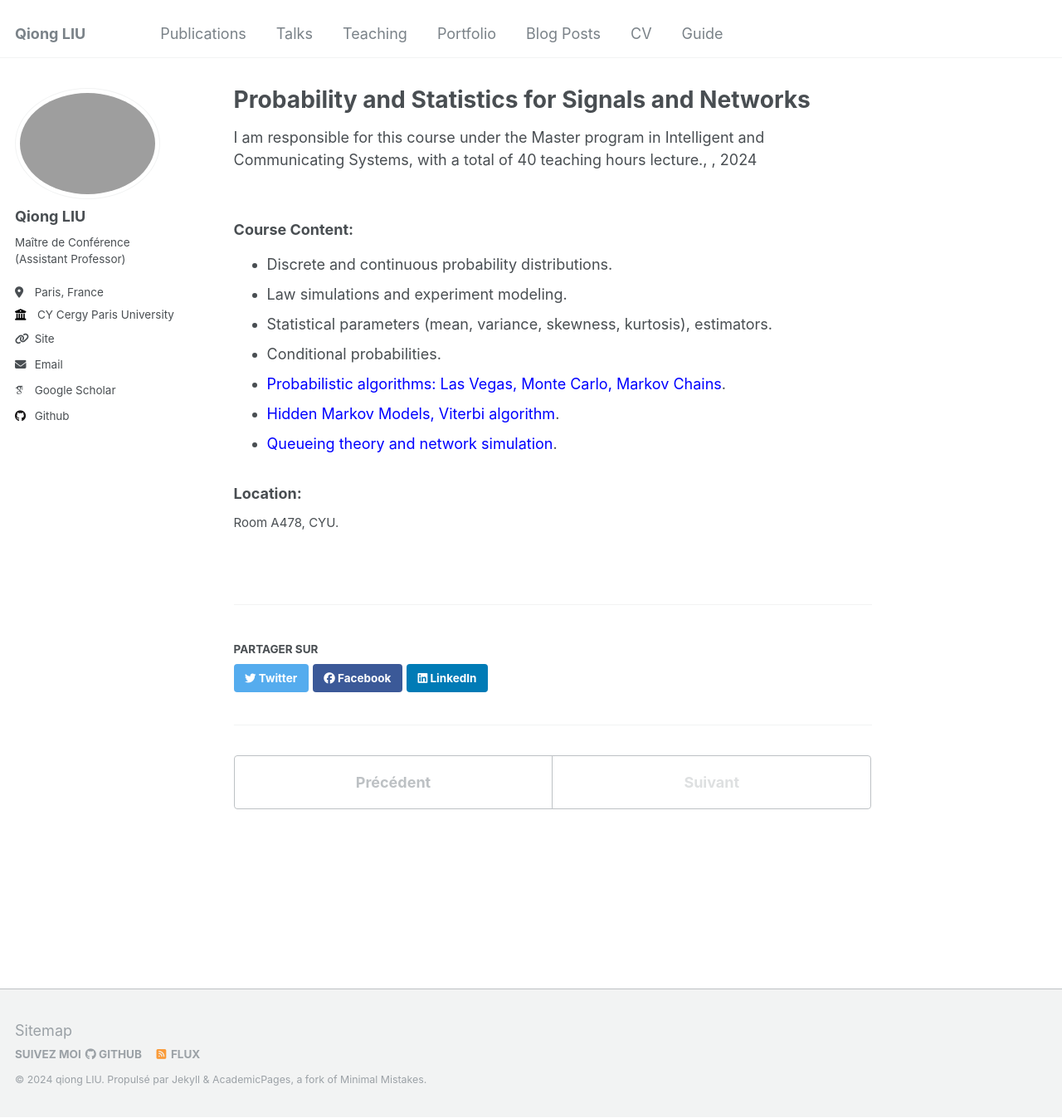
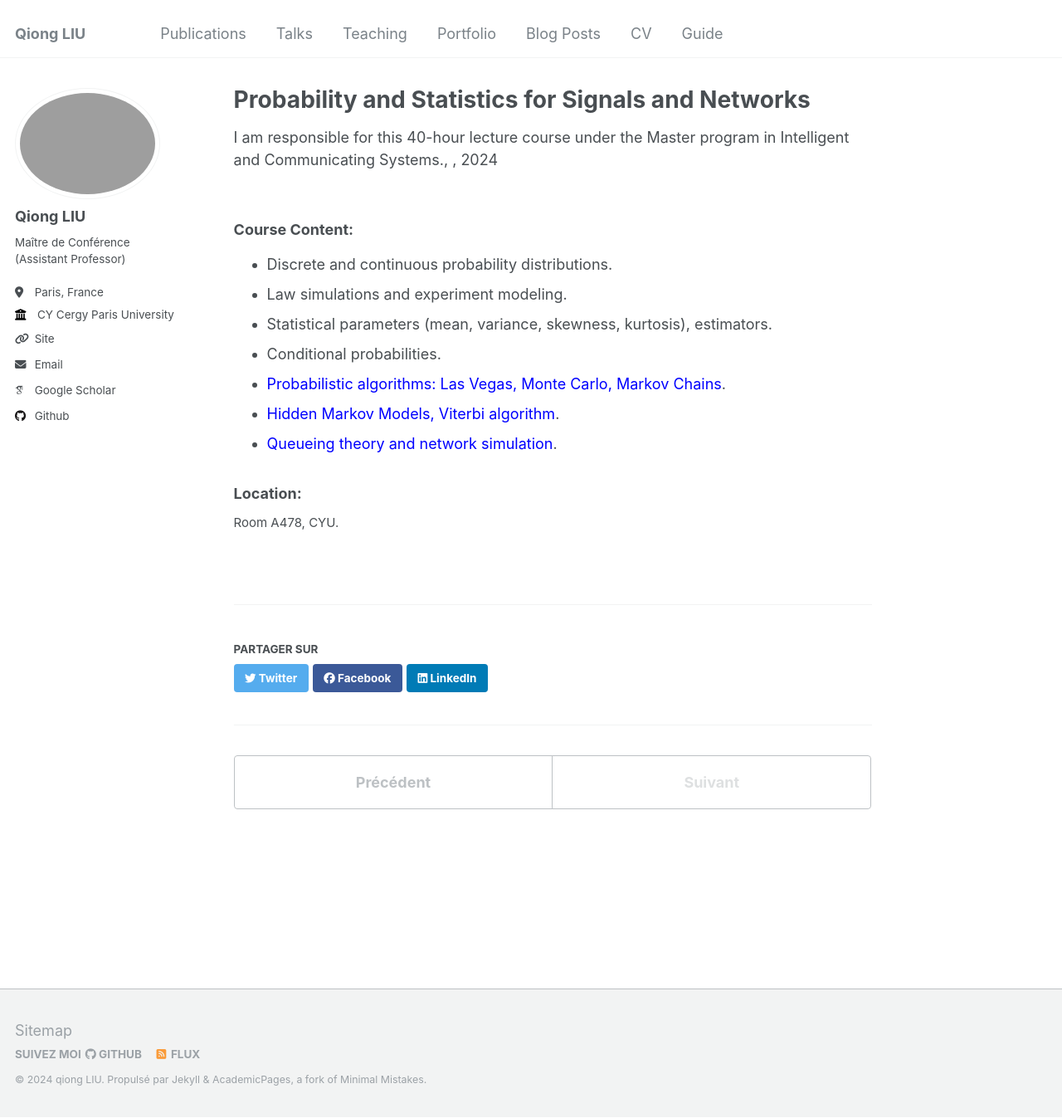
Before and after one commit to evesiphus/evesiphus.github.io, a Jekyll site: the page built from _teaching/2024-fall-teach-pssr.md, in a window 1280 px wide and 1347 px high. Shown: the whole window at 83% size. Built offline with Jekyll 4.4.1, drawn with Linux system fonts in a browser that asks for light colours; some web fonts are replaced.

Commit message:
Update 2024-fall-teach-pssr.md

```diff
--- a/_teaching/2024-fall-teach-pssr.md
+++ b/_teaching/2024-fall-teach-pssr.md
@@ -1,7 +1,7 @@
 ---
 title: "Probability and Statistics for Signals and Networks"
 collection: teaching
-type: "I am responsible for this course under the Master program in Intelligent and Communicating Systems, with a total of 40 teaching hours lecture."
+type: "I am responsible for this 40-hour lecture course under the Master program in Intelligent and Communicating Systems."
 permalink: /teaching/probability-statistics-signals-networks
 academic_year: "(2024-2025)"
 program: Master
```
